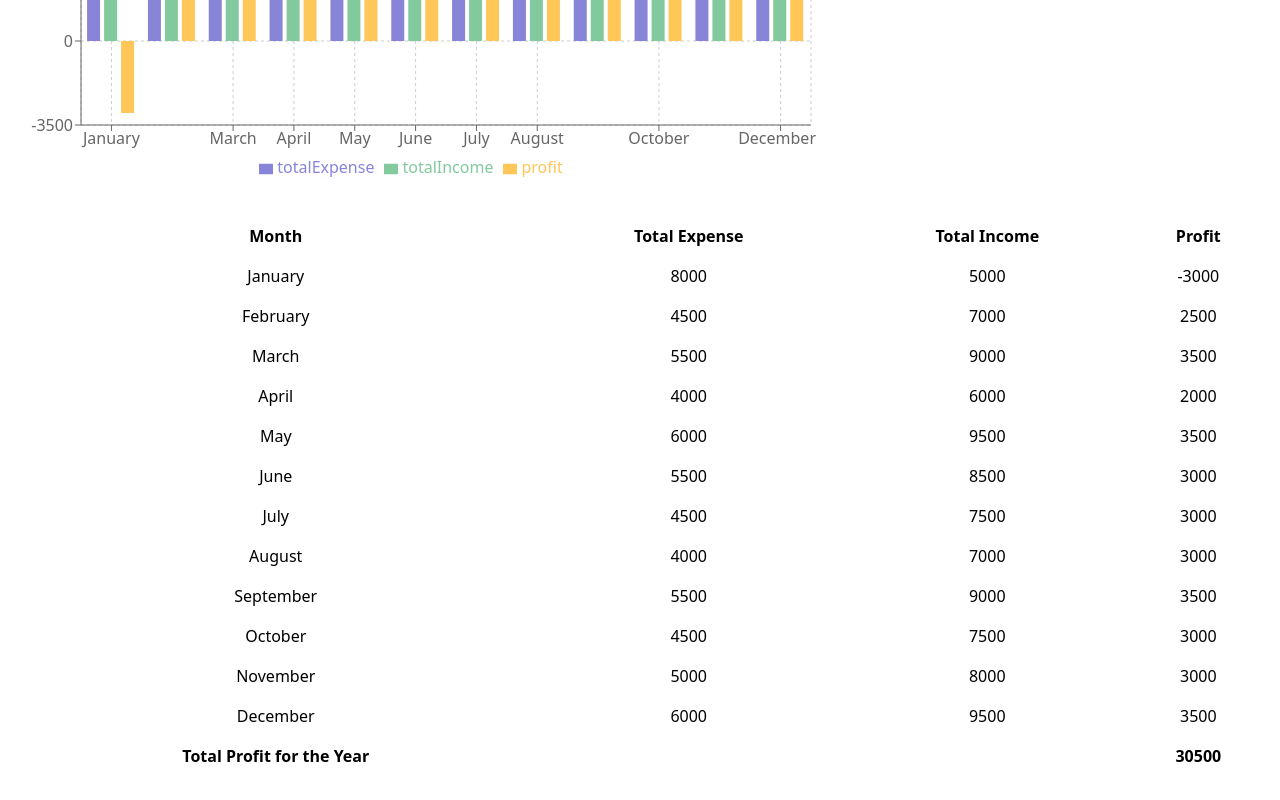
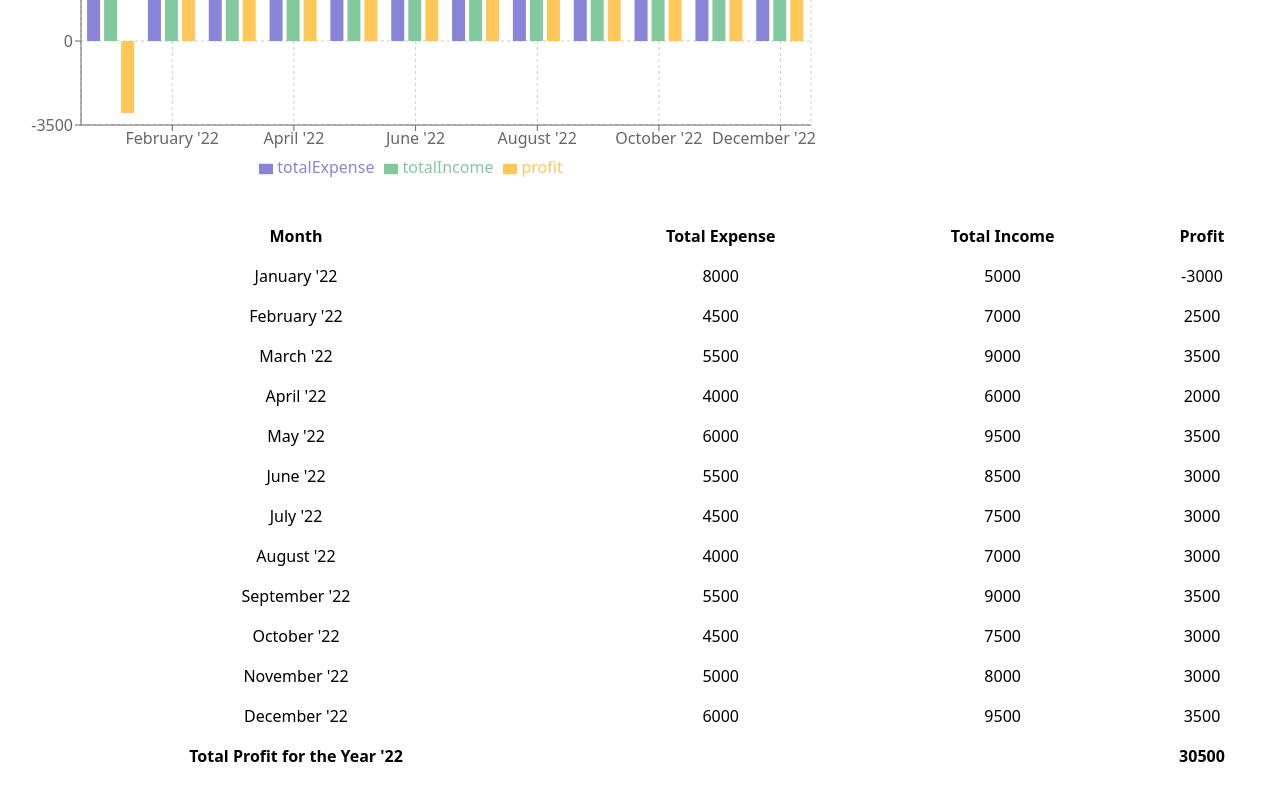
Before and after one commit to kafil-wara/nextjs, a Next.js app: page /financialData in a window 1280 px wide. Shown: the part 336-1136 px from the top of the page. Built offline with nearby package versions, Linux system fonts and the light colour scheme.

Commit message:
year added to financial data

```diff
--- a/src/pages/financialData.js
+++ b/src/pages/financialData.js
@@ -7,73 +7,73 @@ const FinancialDataPage = () => {
     const financialData = {
         data: [
             {
-                "month": "January",
+                "month": "January '22",
                 "totalExpense": 8000,
                 "totalIncome": 5000,
                 "profit": -3000
             },
             {
-                "month": "February",
+                "month": "February '22",
                 "totalExpense": 4500,
                 "totalIncome": 7000,
                 "profit": 2500
             },
             {
-                "month": "March",
+                "month": "March '22",
                 "totalExpense": 5500,
                 "totalIncome": 9000,
                 "profit": 3500
             },
             {
-                "month": "April",
+                "month": "April '22",
                 "totalExpense": 4000,
                 "totalIncome": 6000,
                 "profit": 2000
             },
             {
-                "month": "May",
+                "month": "May '22",
                 "totalExpense": 6000,
                 "totalIncome": 9500,
                 "profit": 3500
             },
             {
-                "month": "June",
+                "month": "June '22",
                 "totalExpense": 5500,
                 "totalIncome": 8500,
                 "profit": 3000
             },
             {
-                "month": "July",
+                "month": "July '22",
                 "totalExpense": 4500,
                 "totalIncome": 7500,
                 "profit": 3000
             },
             {
-                "month": "August",
+                "month": "August '22",
                 "totalExpense": 4000,
                 "totalIncome": 7000,
                 "profit": 3000
             },
             {
-                "month": "September",
+                "month": "September '22",
                 "totalExpense": 5500,
                 "totalIncome": 9000,
                 "profit": 3500
             },
             {
-                "month": "October",
+                "month": "October '22",
                 "totalExpense": 4500,
                 "totalIncome": 7500,
                 "profit": 3000
             },
             {
-                "month": "November",
+                "month": "November '22",
                 "totalExpense": 5000,
                 "totalIncome": 8000,
                 "profit": 3000
             },
             {
-                "month": "December",
+                "month": "December '22",
                 "totalExpense": 6000,
                 "totalIncome": 9500,
                 "profit": 3500
@@ -120,7 +120,7 @@ const FinancialDataPage = () => {
                             </tr>
                         ))}
                         <tr>
-                            <td className="py-2 font-bold">Total Profit for the Year</td>
+                            <td className="py-2 font-bold">Total Profit for the Year '22</td>
                             <td className="py-2"></td>
                             <td className="py-2"></td>
                             <td className="py-2 font-bold">
```
